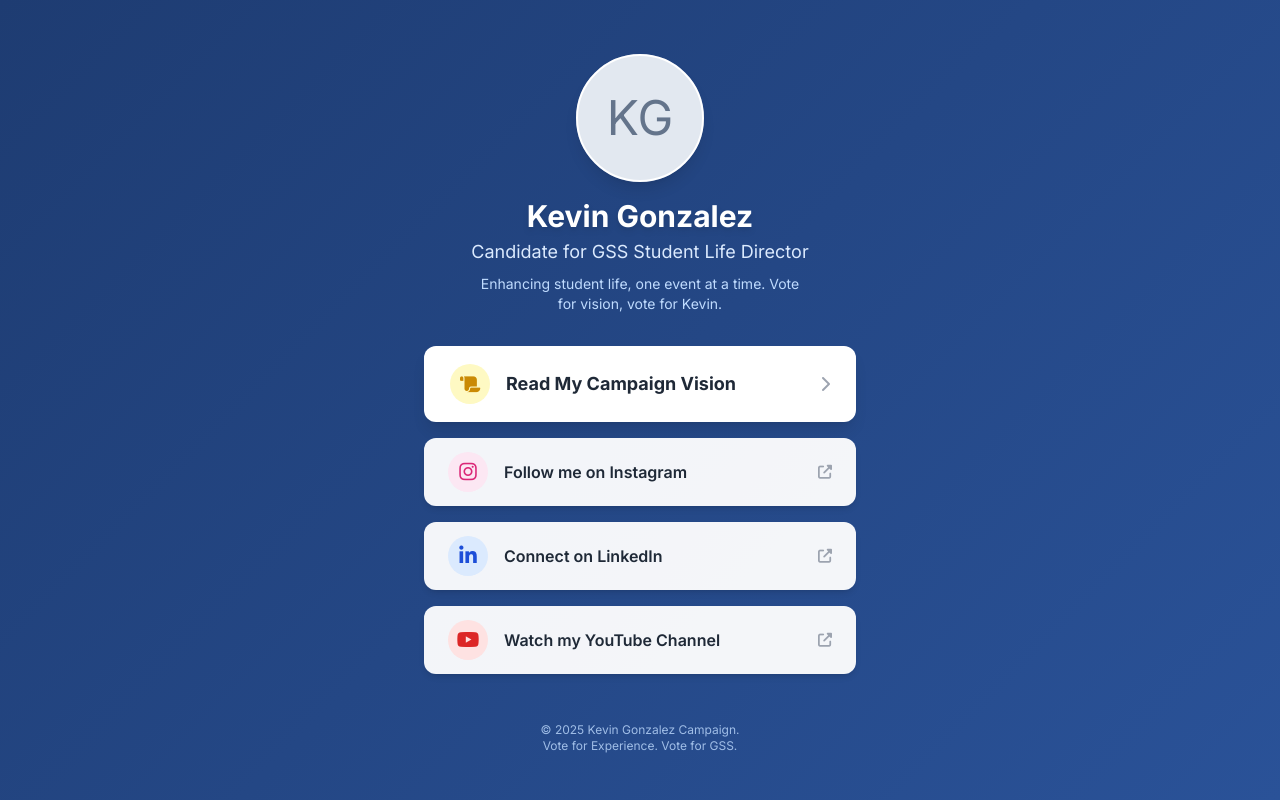
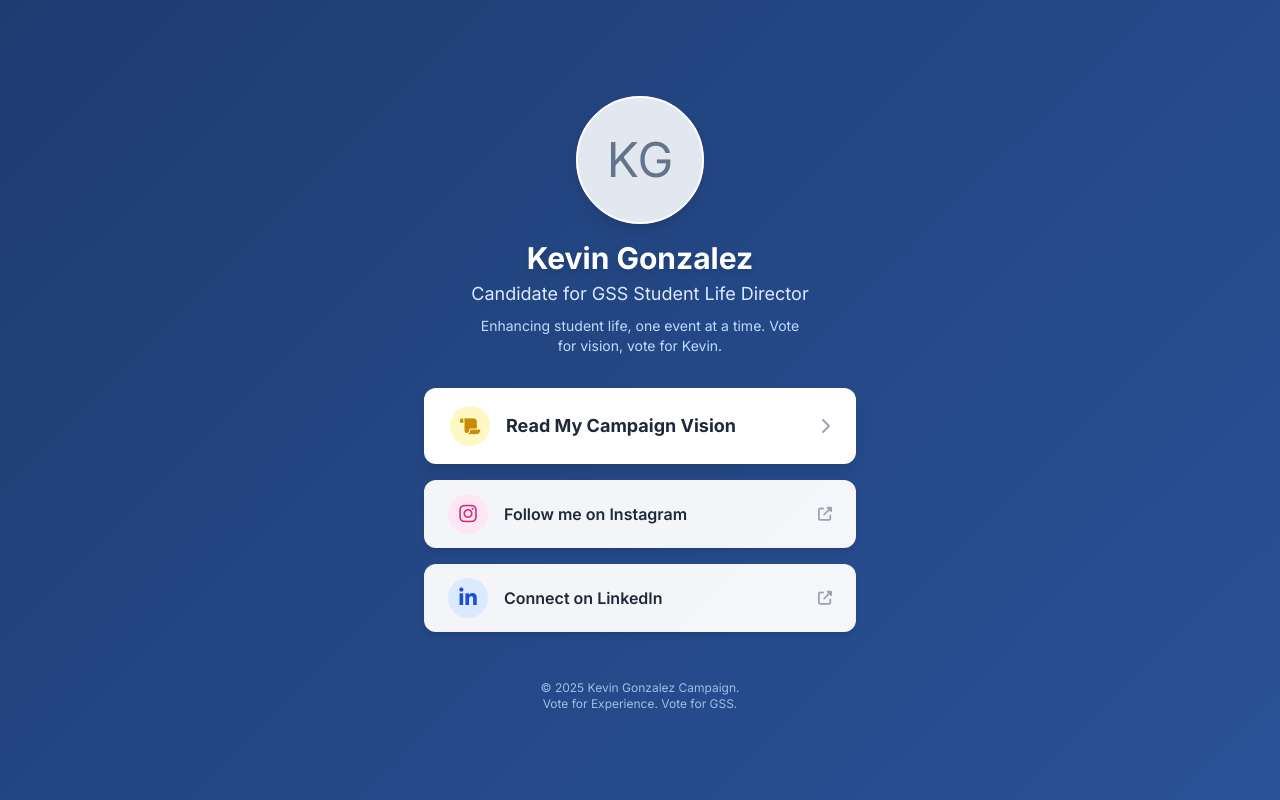
Before and after one commit to KevinAlexandro/kevinalexandro.github.io, a plain HTML site: page docs/index.html in a window 1280 px wide. Drawn offline with nearby package versions, Linux system fonts and the light colour scheme.

Commit message:
Disable YouTube link in index.html
Comment out the YouTube link section in index.html

```diff
--- a/docs/index.html
+++ b/docs/index.html
@@ -127,7 +127,7 @@
             </a>
 
             <!-- YouTube -->
-            <a href="https://www.youtube.com/@Kevin007pln" target="_blank" class="fade-in block" style="animation-delay: 0.5s;">
+            <!-- <a href="https://www.youtube.com/@Kevin007pln" target="_blank" class="fade-in block" style="animation-delay: 0.5s;">
                 <div class="link-card bg-white bg-opacity-95 hover:bg-opacity-100 text-gray-800 font-semibold py-3.5 px-6 rounded-xl shadow-md flex items-center justify-between group">
                     <div class="flex items-center">
                         <div class="w-10 h-10 bg-red-100 text-red-600 rounded-full flex items-center justify-center mr-4 group-hover:scale-110 transition-transform">
@@ -137,7 +137,7 @@
                     </div>
                     <i class="fas fa-external-link-alt text-gray-400 text-sm"></i>
                 </div>
-            </a>
+            </a> -->
 
         </div>
 
```
